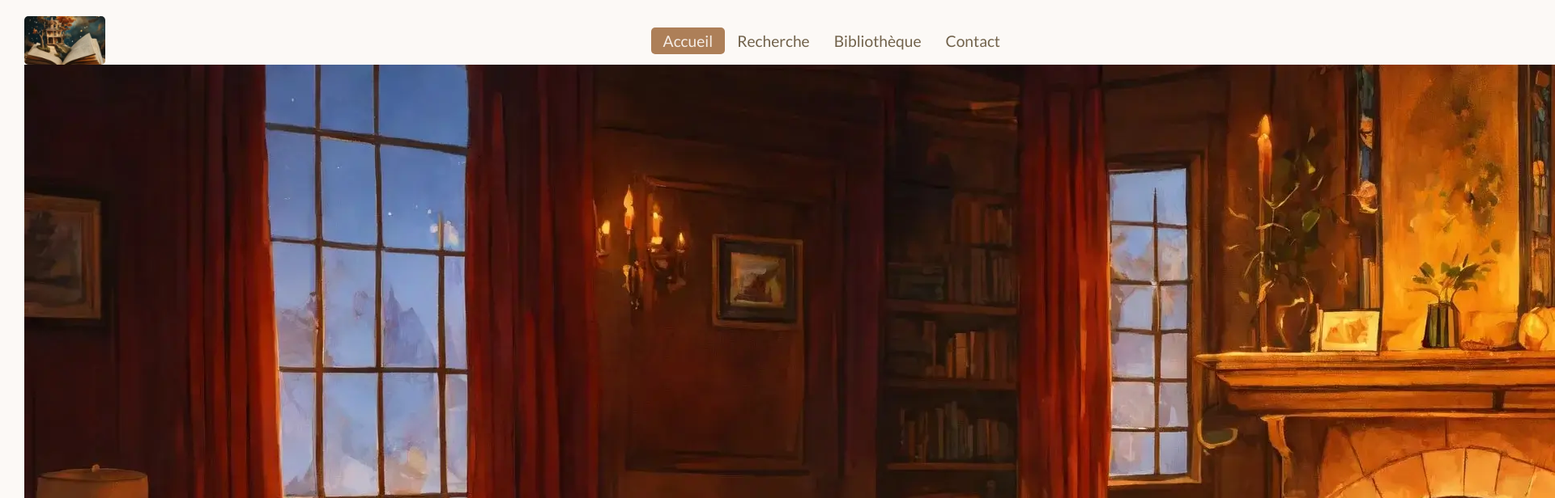
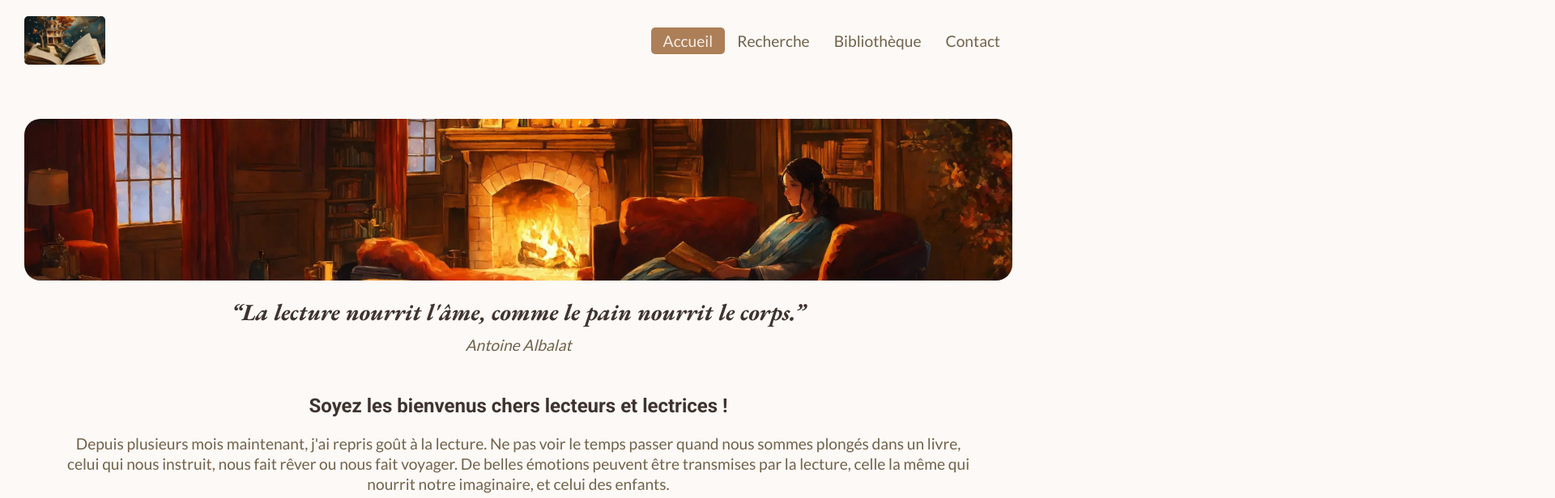
Before and after one commit to AlexDDevv/My-library, a React (Vite) app: page / in a window 1280 px wide. Shown: the top 616 px of the page at 81% size, 1920 px wide, since content can reach past the window. Built offline with nearby package versions, Linux system fonts and the light colour scheme; no server answers.

Commit message:
replace the bloc for the component for the banner

```diff
--- a/src/components/Home/HomeContent.jsx
+++ b/src/components/Home/HomeContent.jsx
@@ -1,13 +1,15 @@
 import React from 'react'
-import banner from "../../assets/images/banner2.webp"
+import Banner from '../Banner/Banner'
+import bannerImg from "../../assets/images/banner2.webp"
 
 export default function HomeContent() {
     return (
         <>
             <main className="home-content">
-                <div className="home-banner">
-                    <img src={banner} alt="Image d'illustration d'une femme lisant un livre" />
-                </div>
+                <Banner
+                    banner={bannerImg}
+                    location={"home-banner"}
+                />
                 <section className="home-section">
                     <article className="title-quote">
                         <h1 className="title">
```
